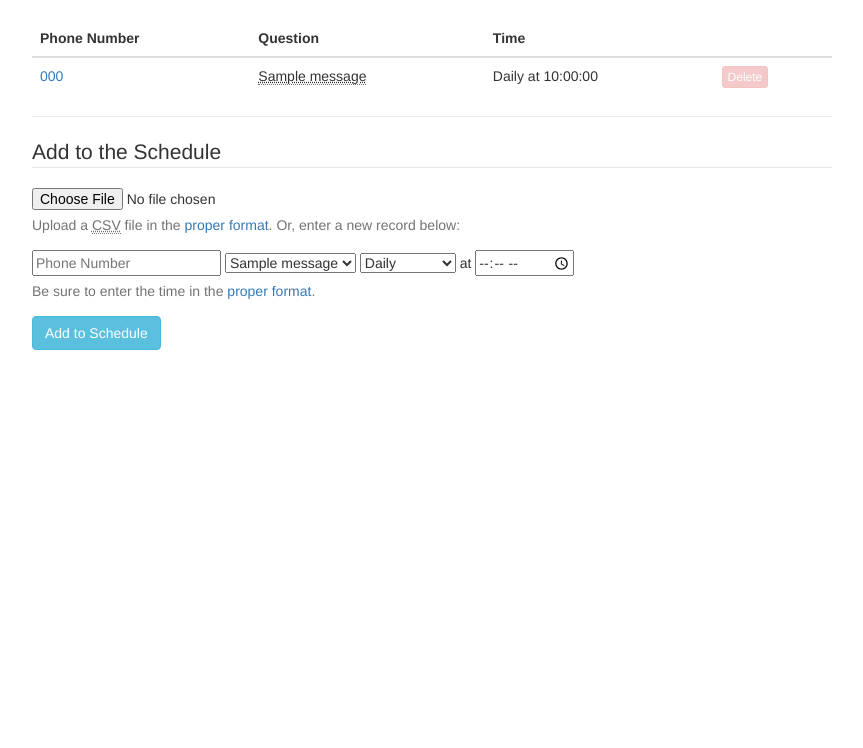
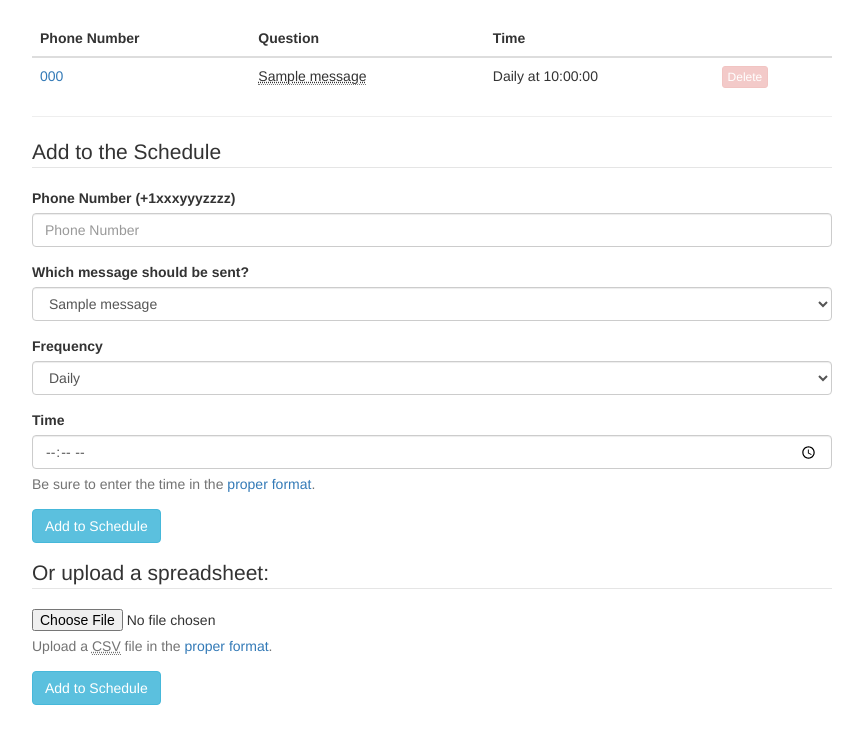
Before and after one commit to ihodes/marionsms, a Flask app: page /schedule in a window 1280 px wide. Shown: the part 52-800 px from the top of the page, without its empty margins (208-1071 px from the left). Run offline with Flask 2, Linux system fonts and the light colour scheme; a user stored in the database is signed in; tables that the repository leaves empty hold one stand-in row (values such as "Sample post"); parts of the project's set-up code (start-up, migrations or seed data) failed here and were passed over; some libraries are stand-ins or nearby versions.

Commit message:
small ux changes for now...

```diff
--- a/marionsms/frontend/views.py
+++ b/marionsms/frontend/views.py
@@ -105,7 +105,7 @@ def schedule():
               'warning')
         return redirect(url_for('.schedule'))
     return render_template('schedule.html',
-                           messages=Message.query.all(),
+                           messages=Message.query.filter_by(hidden=False).all(),
                            schedule=_get_schedule(),
                            DAYS_OF_WEEK=DAYS_OF_WEEK)
 
--- a/marionsms/templates/schedule.html
+++ b/marionsms/templates/schedule.html
@@ -64,28 +64,46 @@ $(function(){
     <legend>Add to the Schedule</legend>
 
     <div class="form-group">
-      <input type="file" name="schedule-file">
-      <p class="help-block">Upload a <abbr title="comma-separated values">CSV</abbr> file in the <a href="/help#csv-fmt">proper format</a>. Or, enter a new record below:</p>
+      <label>Phone Number (+1xxxyyyzzzz)</label>
+      <input class="form-control" type="text" name="phone-number" placeholder="Phone Number">
     </div>
-
     <div class="form-group">
-      <input type="text" name="phone-number" placeholder="Phone Number">
-      <select name="message-id">
+      <label>Which message should be sent?</label>
+      <select class="form-control" name="message-id">
         {% for msg in messages %}
         <option value="{{ msg.id }}">{{ msg.name | capitalize }}</option>
         {% endfor %}
       </select>
-      <select name="frequency">
+    </div>
+    <div class="form-group">
+      <label>Frequency</label>
+      <select class="form-control" name="frequency">
         <option value="daily">Daily</option>
         {% for dow in DAYS_OF_WEEK %}
         <option value="{{ dow }}">{{ dow | capitalize }}</option>
         {% endfor %}
       </select>
-      at
-      <input type="time" name="time" placeholder="Scheduled Time">
+    </div>
+    <div class="form-group">
+      <label>Time</label>
+      <input class="form-control" type="time" name="time" placeholder="Scheduled Time">
       <p class="help-block">Be sure to enter the time in the <a href="/help#time-fmt">proper format</a>.</p>
     </div>
+
+    <div class="form-group">
+      <button class="btn btn-info">Add to Schedule</button>
+    </div>
+
+
+  <div class="form-group">
+    <legend>Or upload a spreadsheet: </legend>
+    <input type="file" name="schedule-file">
+    <p class="help-block">Upload a <abbr title="comma-separated values">CSV</abbr> file in the <a href="/help#csv-fmt">proper format</a>.</p>
+  </div>
+
+  <div class="form-group">
     <button class="btn btn-info">Add to Schedule</button>
+  </div>
   </form>
 </div>
 {% endblock %}
```
